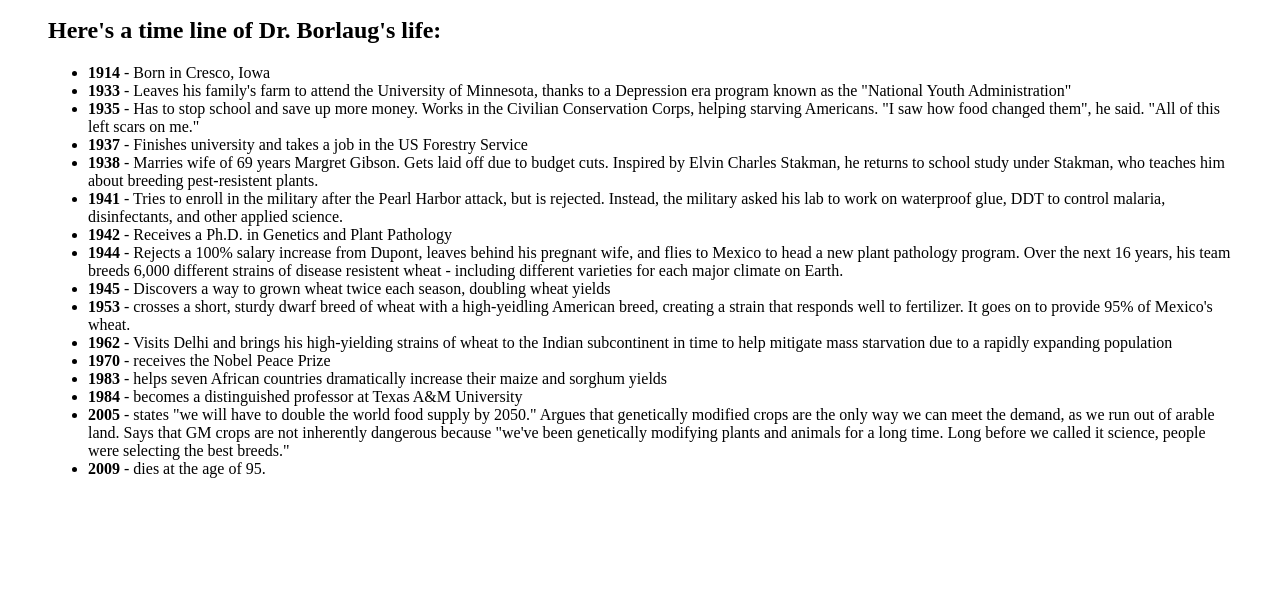
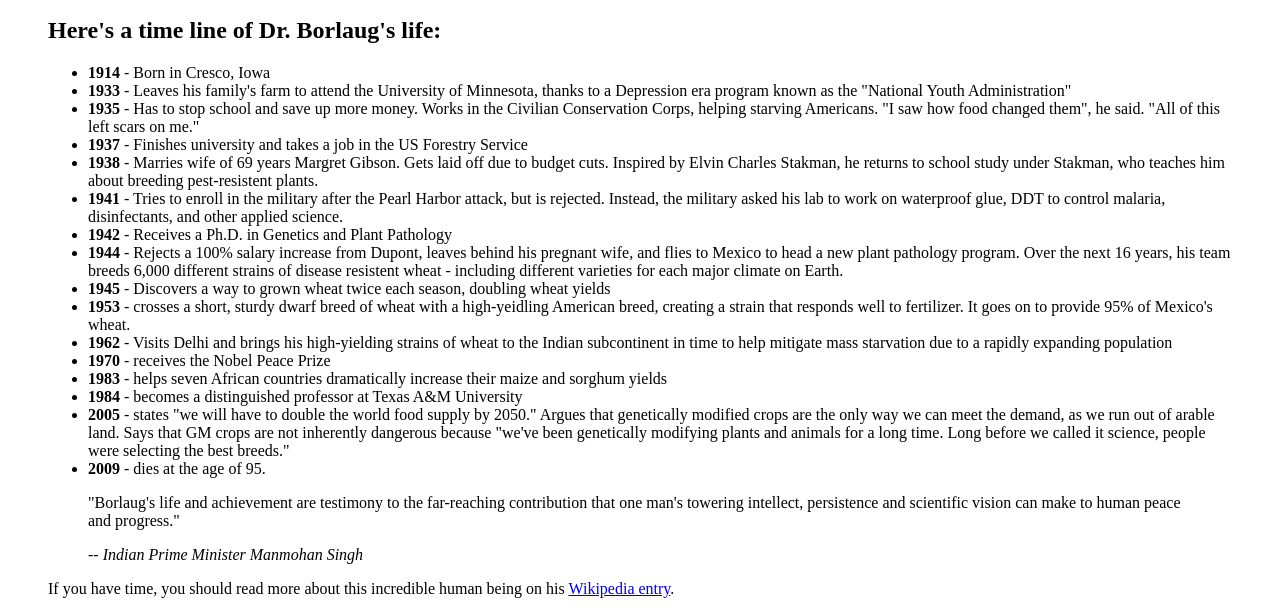
Before and after one commit to oukosh/tribute--, a plain HTML site: page index.html in a window 1280 px wide. Shown: the part 439-1053 px from the top of the page. Before the commit the page ends 933 px from the top, so only its background shows below. Drawn offline with Linux system fonts and the light colour scheme.

Commit message:
I added blogquote and the last paragraph

```diff
--- a/index.html
+++ b/index.html
@@ -43,7 +43,21 @@
             <li><strong>2005</strong> - states "we will have to double the world food supply by 2050." Argues that genetically modified crops are the only way we can meet the demand, as we run out of arable land. Says that GM crops are not inherently dangerous because "we've been genetically modifying plants and animals for a long time. Long before we called it science, people were selecting the best breeds."</li>
             <li><strong>2009</strong> - dies at the age of 95.</li>
         </ul>
+        <blockquote>
+            <p>
+             "Borlaug's life and achievement are testimony to the far-reaching contribution that one man's towering intellect, persistence and scientific vision can make to human peace and progress."
+            </p>
+            <cite>-- Indian Prime Minister Manmohan Singh</cite>
+         </blockquote>
+         <p id="bott">
+             If you have time, you should read more about this incredible human being on his <a
+             id="tribute-link"
+             href="https://en.wikipedia.org/wiki/Norman_Borlaug"
+             target="_blank"
+             >Wikipedia entry</a>.
 
+         </p>
+     </div>
     </main>
 </body>
 </html>
```
